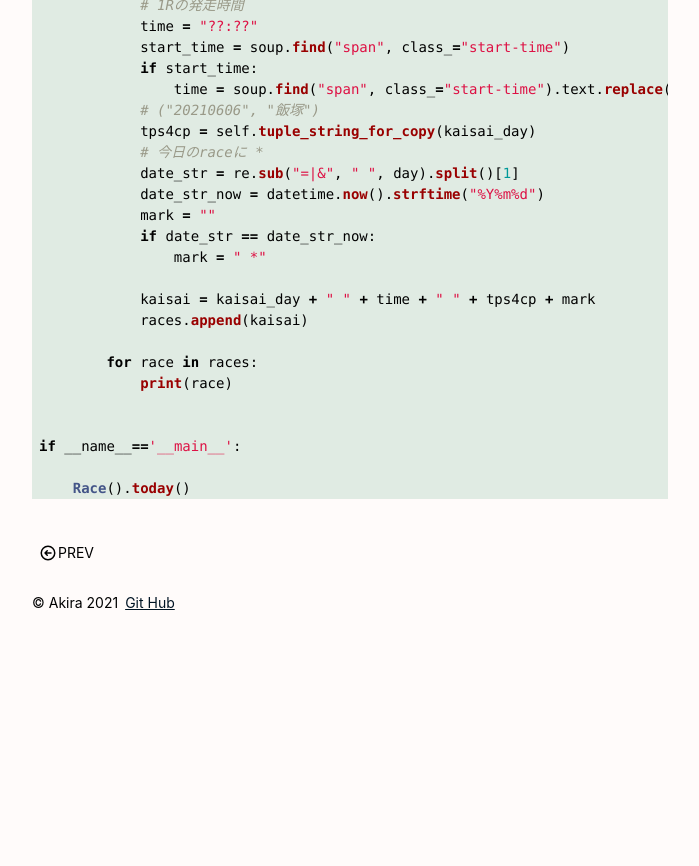
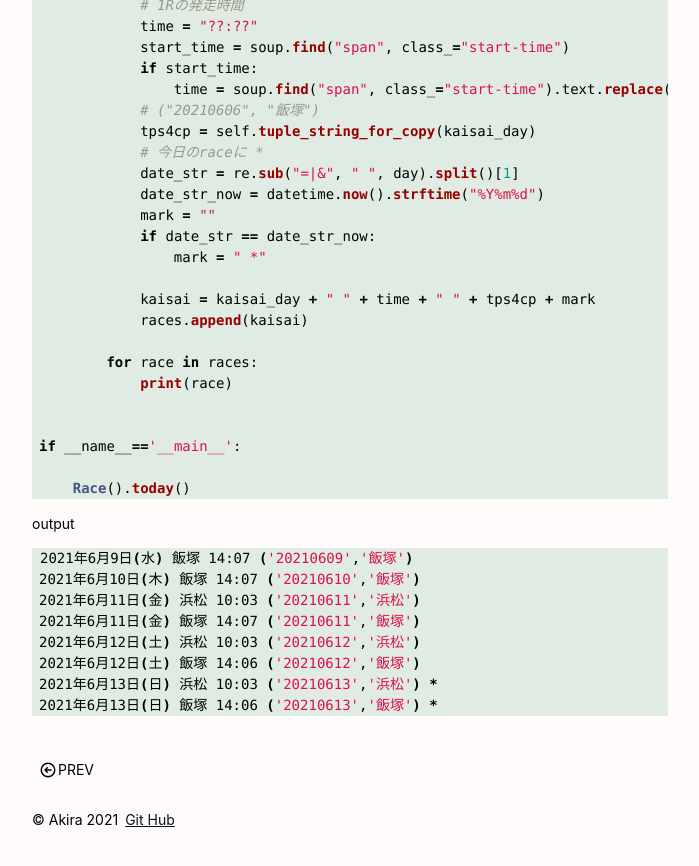
Before and after one commit to justgetwet/jekyll-race, a Jekyll site: the page built from _posts/2021-06-13-autorace1.md, in a window 1280 px wide and 900 px high, scrolled down 1913 px. Shown: the top 866 px of the window, without its empty margins (38-737 px from the left). Built offline with Jekyll 4.4.1, drawn with Linux system fonts in a browser that asks for light colours; before the commit the page ends 2596 px from its top, so only the background shows below that.

Commit message:
fix post

````diff
--- a/_posts/2021-06-13-autorace1.md
+++ b/_posts/2021-06-13-autorace1.md
@@ -114,3 +114,16 @@ if __name__=='__main__':
 
     Race().today()
 ```
+
+output
+
+```shell
+2021年6月9日(水) 飯塚 14:07 ('20210609','飯塚')
+2021年6月10日(木) 飯塚 14:07 ('20210610','飯塚')
+2021年6月11日(金) 浜松 10:03 ('20210611','浜松')
+2021年6月11日(金) 飯塚 14:07 ('20210611','飯塚')
+2021年6月12日(土) 浜松 10:03 ('20210612','浜松')
+2021年6月12日(土) 飯塚 14:06 ('20210612','飯塚')
+2021年6月13日(日) 浜松 10:03 ('20210613','浜松') *
+2021年6月13日(日) 飯塚 14:06 ('20210613','飯塚') *
+```
````
